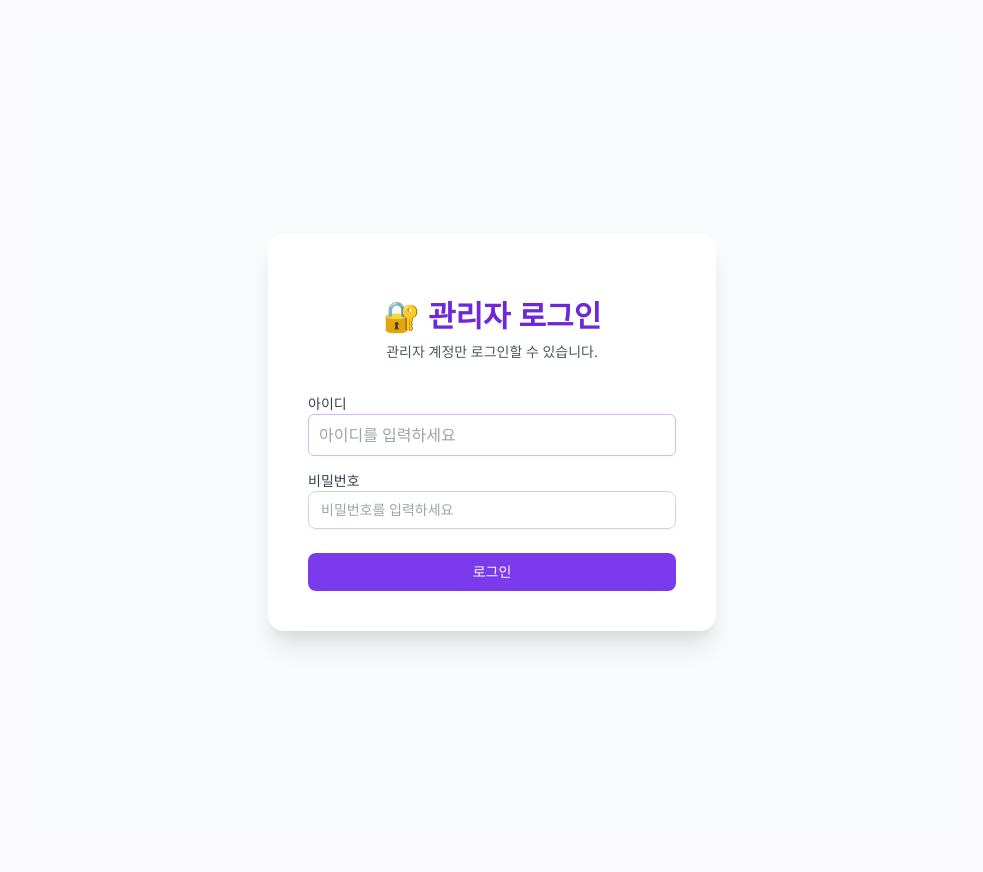
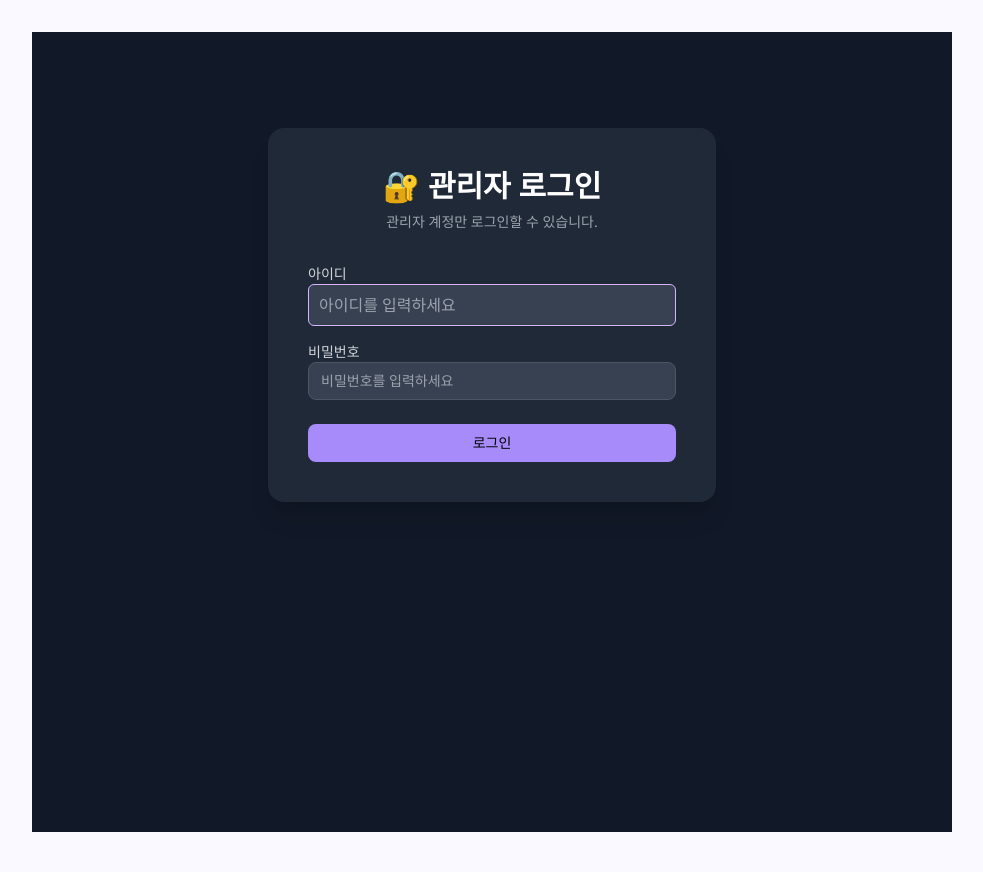
Before and after one commit to st43-hub/SV-FAQ, a Django app: page /accounts/login/ in a window 1280 px wide. Shown: the part 130-1002 px from the top of the page, without its empty margins (148-1131 px from the left). Run offline with Django 5.2, Linux system fonts and the light colour scheme.

Commit message:
fix : style change login

```diff
--- a/templates/registration/login.html
+++ b/templates/registration/login.html
@@ -1,43 +1,42 @@
 {% extends 'base.html' %}
 
 {% block content %}
-<div class="min-h-screen flex items-center justify-center bg-gray-50 py-12 px-4 sm:px-6 lg:px-8">
-  <div class="max-w-md w-full space-y-8 p-10 bg-white rounded-2xl shadow-xl">
+<div class="min-h-screen flex items-start justify-center bg-gray-900 pt-24 pb-8 px-4 sm:px-6 lg:px-8">
+  <div class="max-w-md w-full space-y-8 p-10 bg-gray-800 rounded-2xl shadow-xl">
     <div>
-      <h2 class="mt-6 text-center text-3xl font-extrabold text-purple-700">🔐 관리자 로그인</h2>
-      <p class="mt-2 text-center text-sm text-gray-600">
+      <h2 class="text-center text-3xl font-extrabold text-white">🔐 관리자 로그인</h2>
+      <p class="mt-2 text-center text-sm text-gray-400">
         관리자 계정만 로그인할 수 있습니다.
       </p>
     </div>
 
-    {# 로그인 실패 시 에러 메시지 표시 #}
     {% if form.errors %}
-      <div class="bg-red-100 border border-red-400 text-red-700 px-4 py-3 rounded relative" role="alert">
+      <div class="bg-red-500 text-white px-4 py-3 rounded relative" role="alert">
         <strong class="font-bold">로그인 실패!</strong>
         <span class="block sm:inline">아이디 또는 비밀번호를 다시 확인해 주세요.</span>
       </div>
     {% endif %}
 
-    <form method="post" class="mt-8 space-y-6">
+    <form method="post" class="space-y-6">
       {% csrf_token %}
-      <div class="rounded-md shadow-sm -space-y-px">
-        <div class="mb-4">
-          <label for="id_username" class="block text-sm font-medium text-gray-700">아이디</label>
+      <div class="rounded-md space-y-4">
+        <div>
+          <label for="id_username" class="block text-sm font-medium text-gray-300">아이디</label>
           <input id="id_username" name="username" type="text" autocomplete="username" required
-            class="appearance-none rounded-lg relative block w-full px-3 py-2 border border-gray-300 placeholder-gray-400 focus:outline-none focus:ring-purple-500 focus:border-purple-500 focus:z-10 sm:text-sm"
+            class="appearance-none rounded-lg relative block w-full px-3 py-2 border border-gray-600 bg-gray-700 text-white placeholder-gray-400 focus:outline-none focus:ring-purple-500 focus:border-purple-500 sm:text-sm"
             placeholder="아이디를 입력하세요">
         </div>
         <div>
-          <label for="id_password" class="block text-sm font-medium text-gray-700">비밀번호</label>
+          <label for="id_password" class="block text-sm font-medium text-gray-300">비밀번호</label>
           <input id="id_password" name="password" type="password" autocomplete="current-password" required
-            class="appearance-none rounded-lg relative block w-full px-3 py-2 border border-gray-300 placeholder-gray-400 focus:outline-none focus:ring-purple-500 focus:border-purple-500 focus:z-10 sm:text-sm"
+            class="appearance-none rounded-lg relative block w-full px-3 py-2 border border-gray-600 bg-gray-700 text-white placeholder-gray-400 focus:outline-none focus:ring-purple-500 focus:border-purple-500 sm:text-sm"
             placeholder="비밀번호를 입력하세요">
         </div>
       </div>
 
       <div>
         <button type="submit"
-          class="group relative w-full flex justify-center py-2 px-4 border border-transparent text-sm font-medium rounded-lg text-white bg-purple-600 hover:bg-purple-700 focus:outline-none focus:ring-2 focus:ring-offset-2 focus:ring-purple-500 transition duration-150 ease-in-out">
+          class="group relative w-full flex justify-center py-2 px-4 border border-transparent text-sm font-medium rounded-lg text-black bg-purple-400 hover:bg-purple-500 focus:outline-none focus:ring-2 focus:ring-offset-2 focus:ring-purple-500 transition duration-150 ease-in-out">
           로그인
         </button>
       </div>
```
